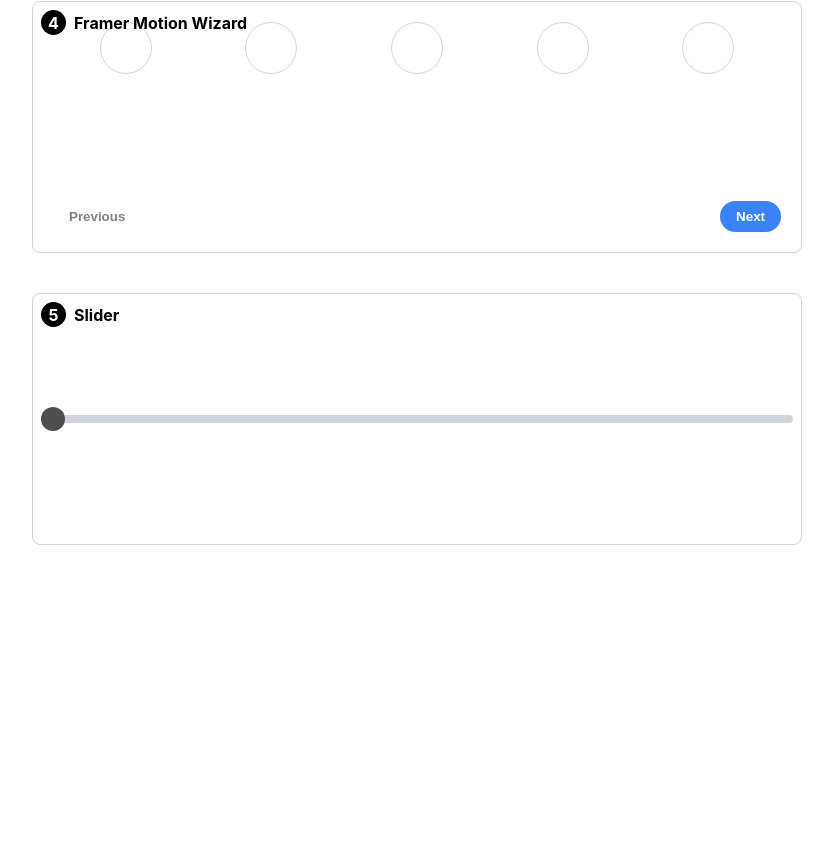
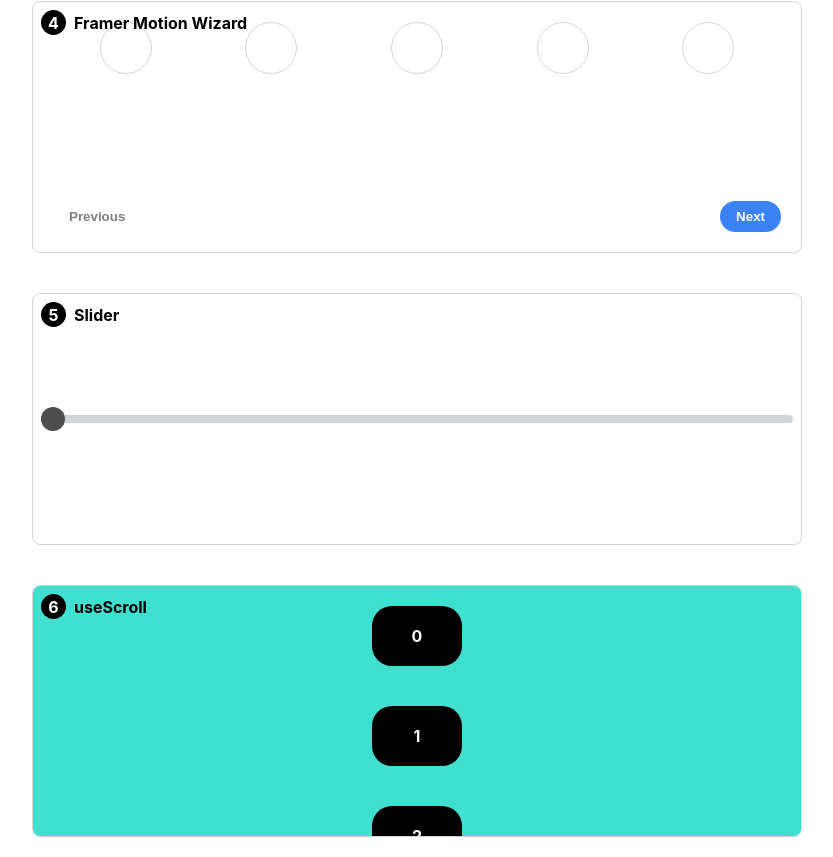
Before and after one commit to hwhong/play, a React (Create React App) app: page / in a window 1280 px wide. Shown: the part 895-1752 px from the top of the page, without its empty margins (223-1056 px from the left). Before the commit the page ends 1460 px from the top, so only its background shows below. Built offline with nearby package versions, Linux system fonts and the light colour scheme.

Commit message:
scroll listener

```diff
--- a/src/App.tsx
+++ b/src/App.tsx
@@ -8,6 +8,7 @@ import { SnapScrolling } from "./components/snap-scrolling/snap-scrolling";
 import { Zoom } from "./components/zoom/zoom";
 import { Slider } from "./components/slider/slider";
 import classNames from "classnames";
+import { ScrollListener } from "./components/scroll-listener/scroll-listener";
 // import { Parallax } from "./components/parallax/parallax";
 
 interface Content {
@@ -26,6 +27,10 @@ function App() {
     {
       name: "Slider",
       node: <Slider />,
+    },
+    {
+      name: "useScroll",
+      node: <ScrollListener />,
     },
   ];
 
--- /dev/null
+++ b/src/components/scroll-listener/scroll-listener.module.css
@@ -0,0 +1,38 @@
+.root {
+  height: 100%;
+  width: 100%;
+  background-color: turquoise;
+  overflow: auto;
+  display: flex;
+  justify-content: center;
+}
+
+.blocksWrapper {
+  display: flex;
+  flex-direction: column;
+}
+
+.block {
+  width: 50px;
+  height: 100px;
+  background-color: black;
+  margin: 20px;
+  border-radius: 20px;
+  color: white;
+  display: flex;
+  justify-content: center;
+  align-items: center;
+  font-weight: bold;
+  font-size: 16px;
+  padding: 20px;
+}
+
+.progress {
+  height: 10px;
+  position: absolute;
+  top: 0;
+  background-color: coral;
+  left: 0;
+  right: 0;
+  transform-origin: 0%;
+}
--- /dev/null
+++ b/src/components/scroll-listener/scroll-listener.tsx
@@ -0,0 +1,22 @@
+import { motion, useScroll } from "framer-motion";
+import React, { useRef } from "react";
+import styles from "./scroll-listener.module.css";
+
+export function ScrollListener() {
+  const rootRef = useRef<HTMLDivElement>(null);
+  const { scrollYProgress } = useScroll({ container: rootRef });
+
+  return (
+    <div className={styles.root} ref={rootRef}>
+      <motion.div
+        style={{ scaleX: scrollYProgress }}
+        className={styles.progress}
+      ></motion.div>
+      <div className={styles.blocksWrapper}>
+        {Array.from(Array(10).keys()).map((k) => (
+          <div className={styles.block}>{k}</div>
+        ))}
+      </div>
+    </div>
+  );
+}
```
